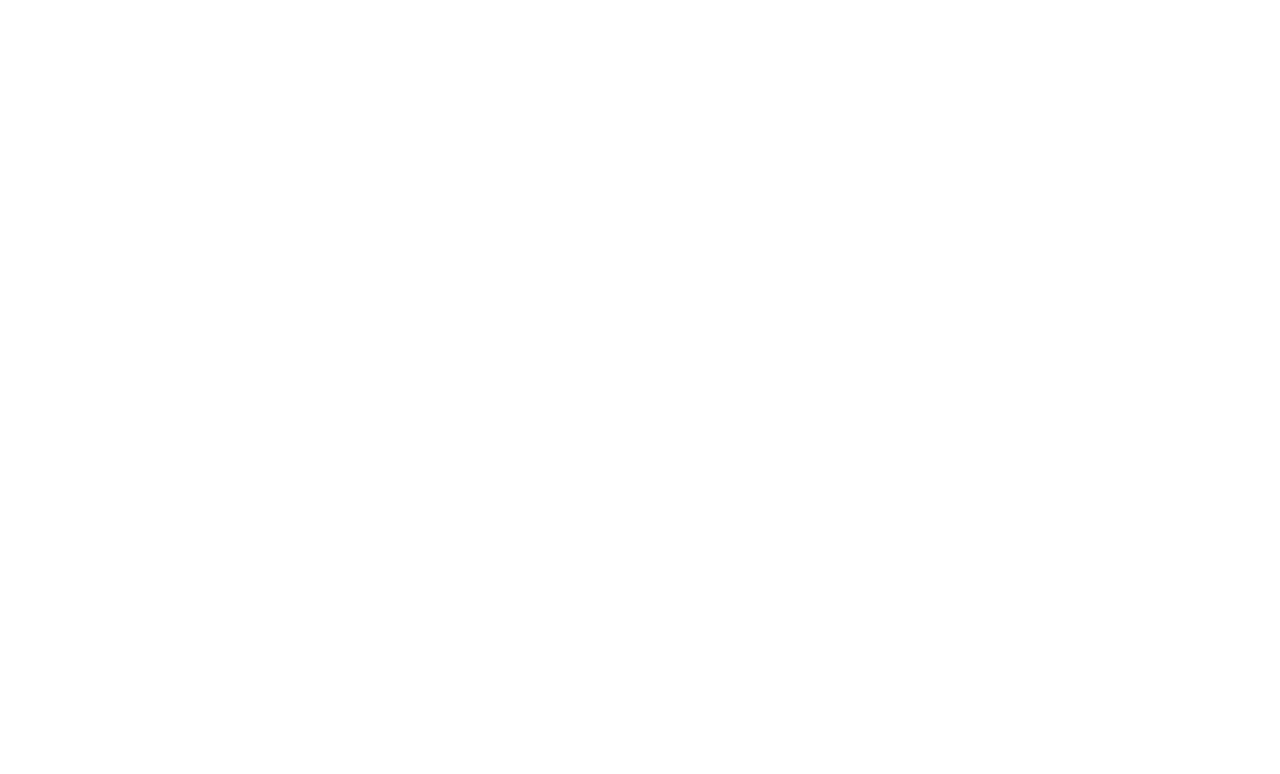
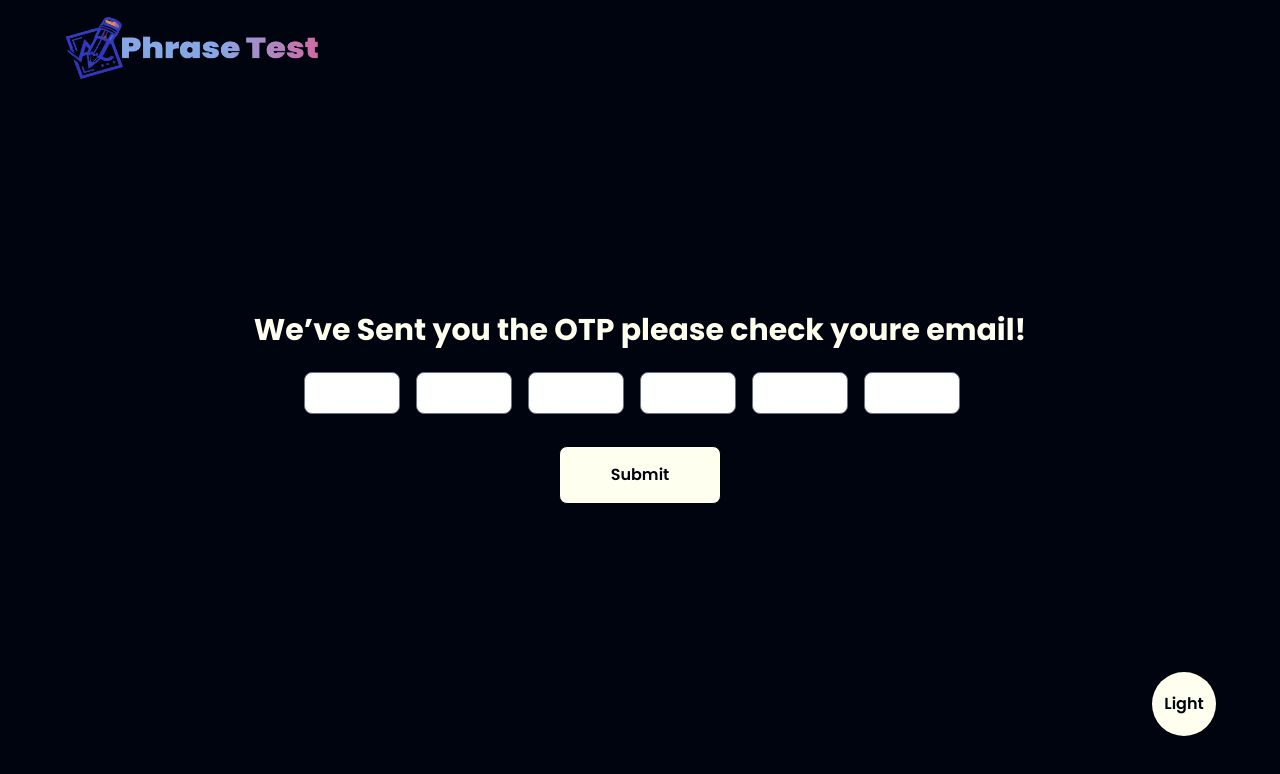
Before and after one commit to JhondhelPago/phrasetest_app, a React (Vite) app: page /otppage in a window 1280 px wide. Before the commit this address had no page. Shown: the top 774 px of the page. Built offline with nearby package versions, Linux system fonts and the light colour scheme.

Commit message:
OTP page complete

```diff
--- a/src/App.jsx
+++ b/src/App.jsx
@@ -13,6 +13,7 @@ import LoginPage from './pages/LoginPage';
 import SignUpPage from './pages/SignUpPage';
 import StudentSignUp from './pages/StudentSignUp';
 import TeacherSignUp from './pages/TeacherSignUp';
+import OtpPage from './pages/OtpPage';
 
 
 
@@ -38,6 +39,7 @@ function App() {
         <Route path="/signuppage" element={<SignUpPage isDark={isDark} changeColorTheme={changeColorTheme}></SignUpPage>}></Route>
         <Route path="/studentsignup" element={<StudentSignUp isDark={isDark} changeColorTheme={changeColorTheme}></StudentSignUp>}></Route>
         <Route path="/teachersignup" element={<TeacherSignUp isDark={isDark} changeColorTheme={changeColorTheme}></TeacherSignUp>}></Route>
+        <Route path="/otppage" element={<OtpPage isDark={isDark} changeColorTheme={changeColorTheme}></OtpPage>}></Route>
         {/* path="/signup" -> select user type. student or teacher? */}
         {/* path="/signup/student" student signup form */}
         {/* path="/signup/teacher" teacher signup form */}
--- /dev/null
+++ b/src/pages/OtpPage.jsx
@@ -0,0 +1,45 @@
+import React from 'react';
+import { useNavigate } from 'react-router-dom';
+import styles from '../style';
+import { logo,} from '../assets';
+
+import { Button } from "../components";
+
+const OtpPage = ({isDark, changeColorTheme}) => {
+
+
+
+    return (
+        <div className={!isDark && 'dark'}>
+            <section className='bg-white dark:bg-primary w-full min-h-screen flex flex-col justify-start md:flex-row items-start font-poppins'>
+
+                <div className='bg-white dark:bg-primary relative w-full  min-h-screen flex flex-col'>
+                    <div className={`${styles.paddingX} ${styles.flexCenter}`}>
+                        <div className={`${styles.boxWidth}`}>
+                            <img src={logo} alt="phrasetest" className="w-[256px] h-[64px] mt-4" />
+                        </div>
+                    </div>
+                    <div className='flex flex-1 flex-col items-center justify-center mt-4'>
+                        <div className='flex justify-center items-center font-bold'>
+                            <label className='text-3xl text-primary text-center dark:text-white justify-center'>We’ve Sent you the OTP please check youre email! </label>
+                        </div>
+                        <div className='flex flex-row md:flex-row flex-wrap items-center justify-center text-center mt-4 mb-4 font-bold'>
+                        <input type="number"  className='w-24 text-primary  mt-2 py-2 text-center border rounded-lg border-gray-500 outline-none focus:outline-none mr-4'/>
+                        <input type="number"  className='w-24 text-primary  mt-2 py-2 text-center border rounded-lg border-gray-500 outline-none focus:outline-none mr-4'/>
+                        <input type="number"  className='w-24 text-primary  mt-2 py-2 text-center border rounded-lg border-gray-500 outline-none focus:outline-none mr-4'/>
+                        <input type="number"  className='w-24 text-primary  mt-2 py-2 text-center border rounded-lg border-gray-500 outline-none focus:outline-none mr-4'/>
+                        <input type="number"  className='w-24 text-primary  mt-2 py-2 text-center border rounded-lg border-gray-500 outline-none focus:outline-none mr-4'/>
+                        <input type="number"  className='w-24 text-primary  mt-2 py-2 text-center border rounded-lg border-gray-500 outline-none focus:outline-none mr-4'/>
+                        </div>
+                        <button className='font-semibold w-auto text-white dark:text-primary bg-primary dark:bg-white rounded-lg border-lg border-white dark:border-primary border p-4 text-center mt-4 mb-20' >
+                            Submit
+                            <Button isDark={isDark} changeColorTheme={changeColorTheme}/>
+                        </button>
+                    </div>
+                </div>
+            </section>
+        </div>
+    );
+};
+
+export default OtpPage
```
